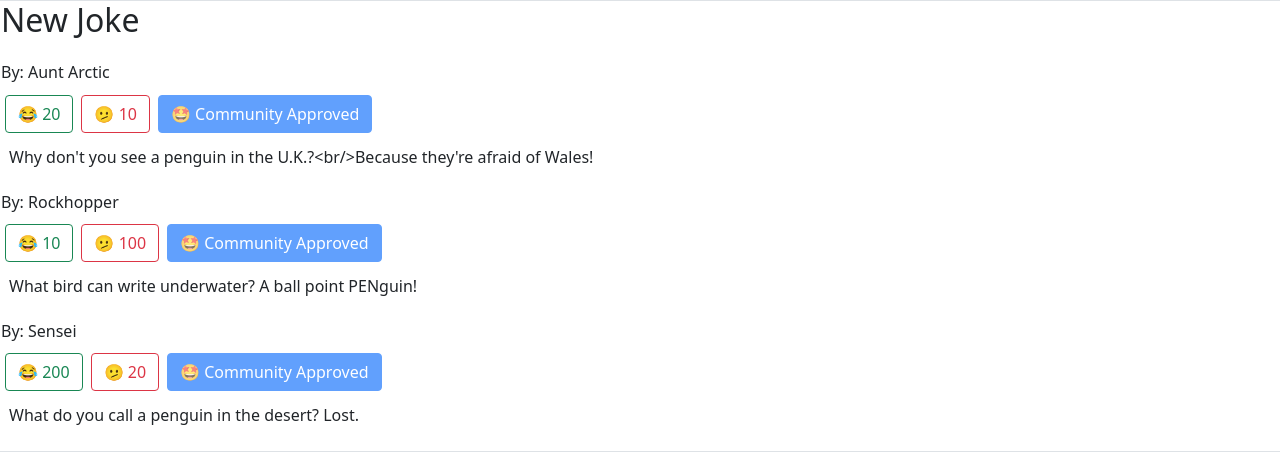
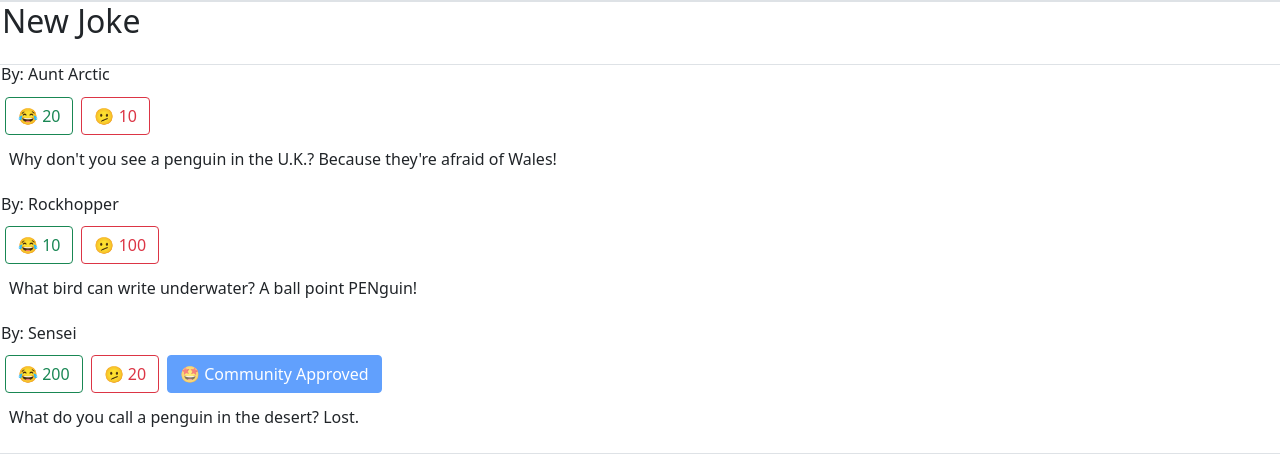
Before and after one commit to Szamurajpalanta/InfRend2022_MZ727W, an Angular app in the folder joke-list/: page / in a window 1280 px wide. Shown: the top 466 px of the page. Built offline with nearby package versions, Linux system fonts and the light colour scheme.

Commit message:
add isApproved check

```diff
--- a/joke-list/src/app/app.component.html
+++ b/joke-list/src/app/app.component.html
@@ -1,5 +1,5 @@
 <div class="bg-white rounded border p-6 row">
-  <div class="col-md-12">
+  <div class="col-md-12 rounded border">
     <h2 class="text-3xl mb-4 mt-0">New Joke</h2>
   </div>
   <div class="col-md-12" *ngFor="let joke of jokes">
--- a/joke-list/src/app/joke.ts
+++ b/joke-list/src/app/joke.ts
@@ -8,7 +8,7 @@
 export const jokes: Joke[] = [
     {
         user: "Aunt Arctic",
-        text: "Why don't you see a penguin in the U.K.?<br/>Because they're afraid of Wales!",
+        text: "Why don't you see a penguin in the U.K.? Because they're afraid of Wales!",
         upvotes: 20,
         downvotes: 10
     },
--- a/joke-list/src/app/joke/joke.component.html
+++ b/joke-list/src/app/joke/joke.component.html
@@ -1,6 +1,6 @@
 <h6 class="font-bold" >By: {{joke.user}}</h6>
-<button class="btn btn-outline-success rounded m-1">😂 {{joke.upvotes}}</button>
-<button class="btn btn-outline-danger rounded m-1">🫤 {{joke.downvotes}}</button>
-<button class="btn btn-primary rounded m-1" disabled>🤩 Community Approved</button>
+<button class="btn btn-outline-success rounded m-1" (click)="upvote()">😂 {{joke.upvotes}}</button>
+<button class="btn btn-outline-danger rounded m-1" (click)="downvote()">🫤 {{joke.downvotes}}</button>
+<button class="btn btn-primary rounded m-1" disabled *ngIf="isApproved()">🤩 Community Approved</button>
 <br>
 <p class="p-2">{{joke.text}}</p>
--- a/joke-list/src/app/joke/joke.component.ts
+++ b/joke-list/src/app/joke/joke.component.ts
@@ -1,5 +1,5 @@
-import { Component, Input, Output, EventEmitter,  OnInit } from '@angular/core';
-import { Joke, jokes } from '../joke';
+import { Component, Input, EventEmitter,  OnInit } from '@angular/core';
+import { Joke } from '../joke';
 
 @Component({
   selector: 'app-joke',
@@ -11,16 +11,23 @@
 
   }
   @Input() joke!: Joke;
-  @Output() vote = new EventEmitter<boolean>();
 
   ngOnInit(): void {
   }
 
   upvote() {
-    this.vote.emit(true);
+    this.joke.upvotes++;
   }
 
   downvote() {
-    this.vote.emit(false);
+    this.joke.downvotes++;
+  }
+
+  isApproved(): boolean {
+    if (this.joke.upvotes - this.joke.downvotes > 50) {
+      return true;
+    } else {
+      return false;
+    }
   }
 }
```
